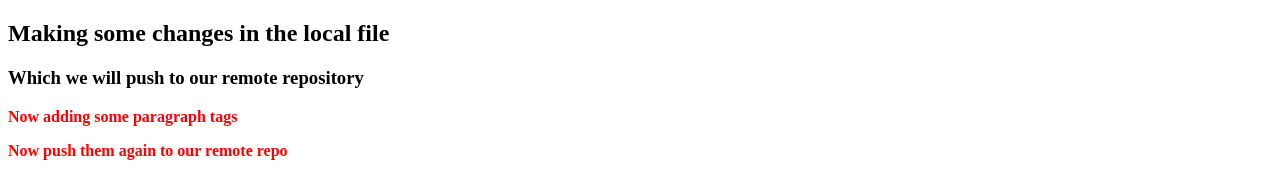
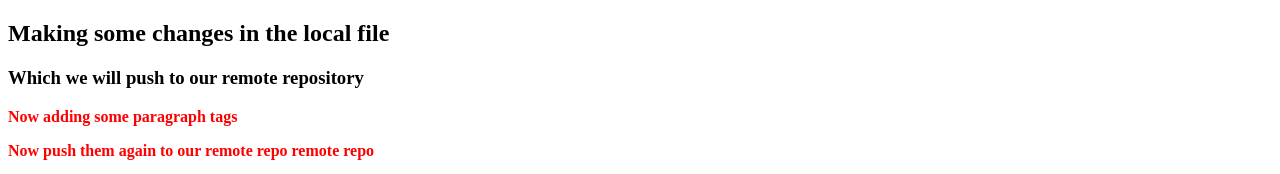
Before and after one commit to hasnain9999/my-first-repo, a plain HTML site: page index.html in a window 1280 px wide. Shown: the top 174 px of the page. Drawn offline with Linux system fonts and the light colour scheme.

Commit message:
added few words in a paragraph

```diff
--- a/index.html
+++ b/index.html
@@ -15,7 +15,7 @@
     <h3>Which we will push to our remote repository</h3>
 
     <p>Now adding some paragraph tags</p>
-    <p>Now push them again to our remote repo</p>
+    <p>Now push them again to our remote repo remote repo</p>
     <img src="GitHub-Logo.png" alt="">
 
     <div>
```
